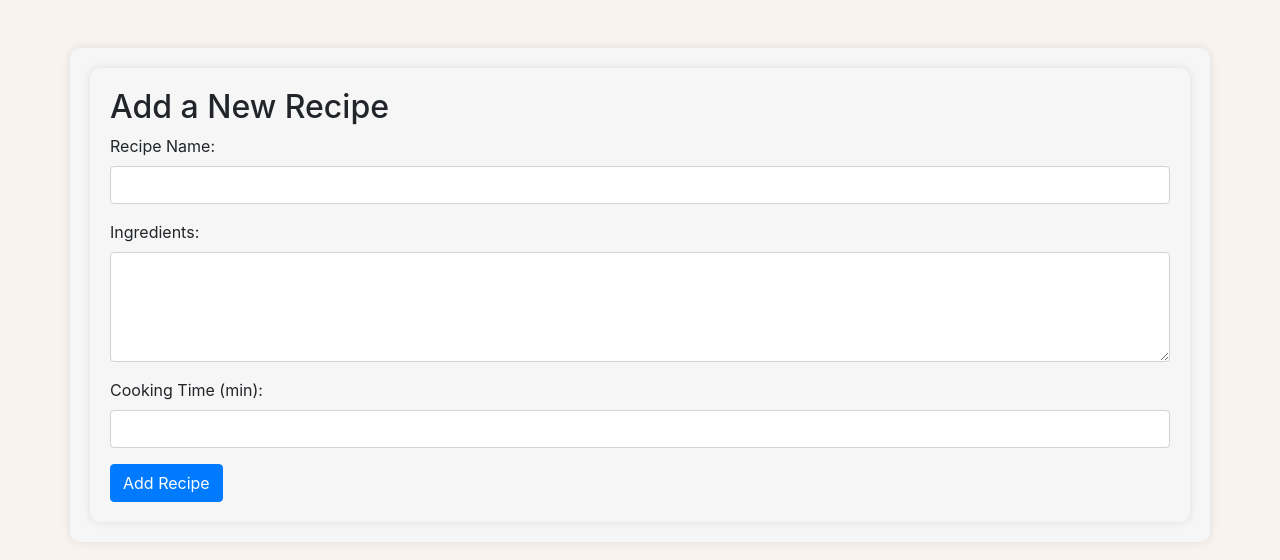
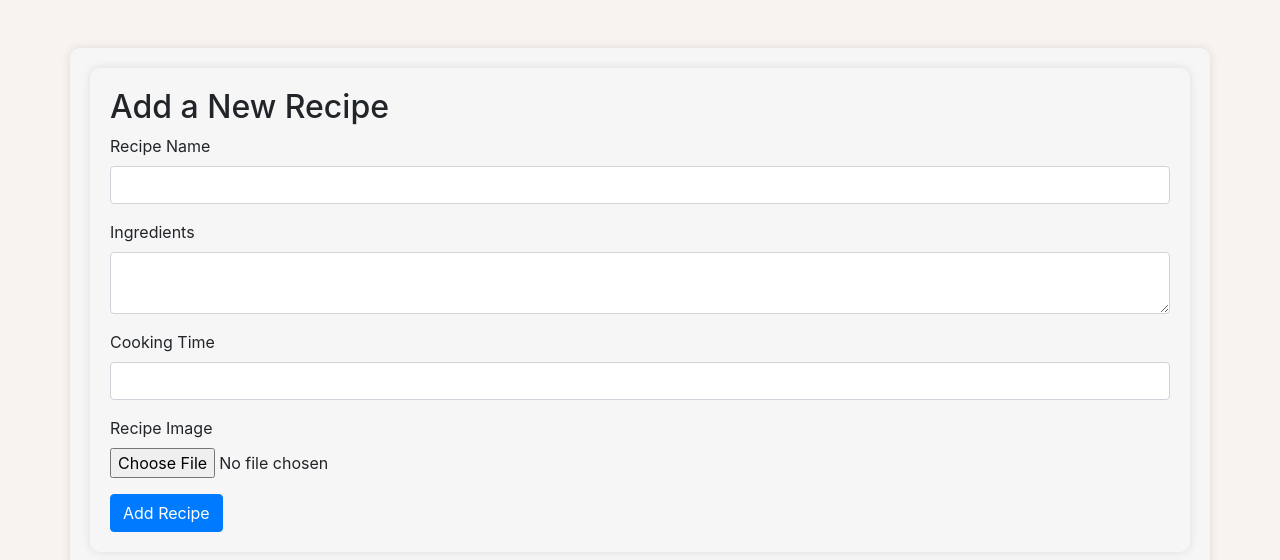
Before and after one commit to QleanGG/recipes_with_alchemy, a Flask app: page /add in a window 1280 px wide. Shown: the part 64-624 px from the top of the page. Run offline with Flask 3, Linux system fonts and the light colour scheme; some libraries are stand-ins or nearby versions.

Commit message:
add images to the recipes

```diff
--- a/backend/app.py
+++ b/backend/app.py
@@ -1,9 +1,42 @@
-from flask import Flask, render_template, request, redirect, url_for, flash, session
+import os
+from datetime import datetime
+import random
+import string
+from flask import Flask, render_template, request, redirect, send_from_directory, url_for, flash, session
 from flask_sqlalchemy import SQLAlchemy
 from werkzeug.security import generate_password_hash, check_password_hash
+from flask_wtf import FlaskForm
+from flask_wtf.file import FileField, FileAllowed, FileRequired
+from wtforms import StringField, TextAreaField
+from wtforms.validators import DataRequired
+from werkzeug.utils import secure_filename
+
 
 app = Flask(__name__)
 app.secret_key = 'my_secret_key'
+
+def generate_unique_filename(filename):
+    # Get the file extension from the original filename
+    file_extension = filename.rsplit('.', 1)[1]
+
+    # Generate a random string of characters
+    random_string = ''.join(random.choices(string.ascii_letters + string.digits, k=8))
+
+    # Create a unique filename by combining timestamp and random string
+    unique_filename = f"{datetime.now().strftime('%Y%m%d%H%M%S')}-{random_string}.{file_extension}"
+
+    return unique_filename
+
+
+# upload folder declaration
+app.config['UPLOAD_FOLDER'] = 'uploads'
+
+#form declaration
+class RecipeForm(FlaskForm):
+    name = StringField("Recipe Name", validators=[DataRequired()])
+    ingredients = TextAreaField("Ingredients", validators=[DataRequired()])
+    cooking_time = StringField("Cooking Time", validators=[DataRequired()])
+    image = FileField("Recipe Image", validators=[FileAllowed(['jpg', 'png', 'jpeg', 'gif'], 'Images only!')])
 
 # SQLAlchemy configuration
 
@@ -18,12 +51,18 @@ class Recipe(db.Model):
     name = db.Column(db.String(100), nullable=False)
     ingredients = db.Column(db.String(200))
     cooking_time = db.Column(db.String(100))
+    image_path = db.Column(db.String(255))
 
 class User(db.Model):
     id = db.Column(db.Integer, primary_key=True)
     username = db.Column(db.String(100), nullable=False)
     password = db.Column(db.String(100), nullable=False)
 
+def __init__(self, name, ingredients, cooking_time, image_filename=None):
+    self.name = name
+    self.ingredients = ingredients
+    self.cooking_time = cooking_time
+    self.image_path = image_filename
 
 # Create the 'recipes' database if it doesn't exist
 with app.app_context():
@@ -33,21 +72,40 @@ with app.app_context():
 def index():
     return render_template('index.html')
 
+@app.route('/uploads/<filename>')
+def uploaded_file(filename):
+    return send_from_directory('uploads', filename)
+
 @app.route('/add', methods=['GET', 'POST'])
 def add_recipe():
-    # if not session.get('logged_in'):
-    # return redirect(url_for('login'))
+    form = RecipeForm()
 
-    if request.method == 'POST':
-        name = request.form['name']
-        ingredients = request.form['ingredients']
-        cooking_time = request.form['cooking_time']
+    if form.validate_on_submit():
+        name = form.name.data
+        ingredients = form.ingredients.data
+        cooking_time = form.cooking_time.data
+        image = form.image.data
 
-        new_recipe = Recipe(name=name, ingredients=ingredients, cooking_time=cooking_time)
+        # Handle the file upload
+        if image:
+            filename = secure_filename(image.filename)
+            unique_filename = generate_unique_filename(filename)
+            image.save(os.path.join(app.config['UPLOAD_FOLDER'], unique_filename))
+        else:
+            filename = None
+
+        # Create a new recipe with the image filename
+        new_recipe = Recipe(name=name, ingredients=ingredients, cooking_time=cooking_time, image_path=unique_filename)
         db.session.add(new_recipe)
         db.session.commit()
+        flash('Recipe added successfully', 'success')
         return redirect('/recipes')
-    return render_template('add_recipe.html')
+
+    return render_template('add_recipe.html', form=form)
+
+
+#------------------------------------------------------
+
 
 @app.route('/recipes')
 def show_recipes():
--- a/backend/templates/add_recipe.html
+++ b/backend/templates/add_recipe.html
@@ -5,20 +5,26 @@
 {% block content %}
 <div class="container">
     <h2>Add a New Recipe</h2>
-    <form method="POST" action="{{ url_for('add_recipe') }}">
+    <form method="POST" enctype="multipart/form-data">
+        {{ form.hidden_tag() }}
         <div class="form-group">
-            <label for="name">Recipe Name:</label>
-            <input type="text" class="form-control" id="name" name="name" required>
+            {{ form.name.label(class="form-label") }}
+            {{ form.name(class="form-control") }}
         </div>
         <div class="form-group">
-            <label for="ingredients">Ingredients:</label>
-            <textarea class="form-control" id="ingredients" name="ingredients" rows="4" required></textarea>
+            {{ form.ingredients.label(class="form-label") }}
+            {{ form.ingredients(class="form-control") }}
         </div>
         <div class="form-group">
-            <label for="cooking_time">Cooking Time (min):</label>
-            <input type="text" class="form-control" id="cooking_time" name="cooking_time" required>
+            {{ form.cooking_time.label(class="form-label") }}
+            {{ form.cooking_time(class="form-control") }}
+        </div>
+        <div class="form-group">
+            {{ form.image.label(class="form-label") }}
+            {{ form.image(class="form-control-file") }}
         </div>
         <button type="submit" class="btn btn-primary">Add Recipe</button>
     </form>
+
 </div>
 {% endblock %}
```
Also changed, not shown: backend/templates/recipes.html (+8 -0 lines), backend/uploads/20240102104943-uJfCcGaV.jpeg (added), backend/uploads/20240102104956-RhwFB2z1.jpeg (added), backend/uploads/20240102105116-1cDZOwdE.jpeg (added), backend/uploads/20240102105505-Q9TcKKb1.jpeg (added), backend/uploads/kfc.jpeg (added), backend/uploads/rice.jpeg (added).
